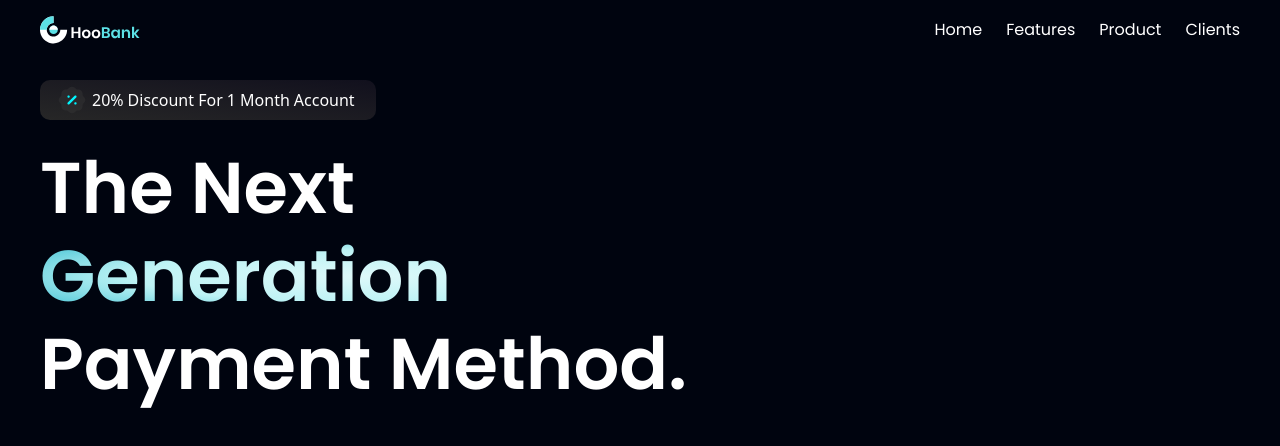
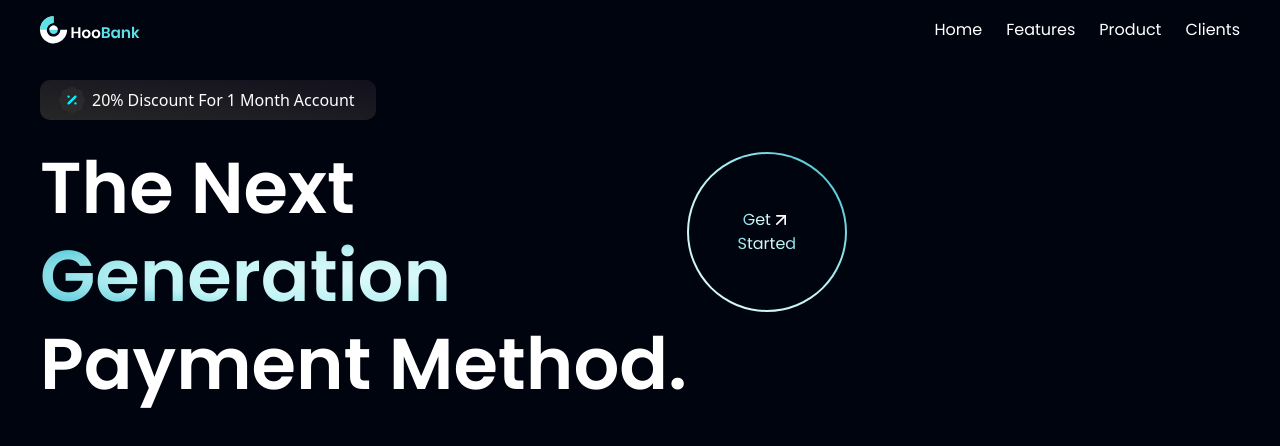
Before and after one commit to afiatamanna06/hoobank, a Next.js app: page / in a window 1280 px wide. Shown: the top 446 px of the page. Built offline with nearby package versions, Linux system fonts and the light colour scheme.

Commit message:
Add get started button

```diff
--- /dev/null
+++ b/components/home/GetStarted.tsx
@@ -0,0 +1,17 @@
+import { FiArrowUpRight } from "react-icons/fi"
+
+function GetStarted() {
+  return (
+    <div className="w-[10rem] h-[10rem] font-poppins rounded-full bg-gradient-to-tr from-[#def9fa] via-[#bef3f5] via-[#9dedf0] via-[#7de7eb] via-[#5ce1e6] to-[#33bbcf] p-[2px] cursor-pointer">
+        <div className="flex flex-col justify-center items-center bg-primary w-[100%] h-[100%] rounded-full">
+            <div className="flex flex-row items-center bg-gradient-radial from-[#def9fa] via-[#bef3f5] via-[#9dedf0] via-[#7de7eb] via-[#5ce1e6] to-[#33bbcf] bg-clip-text text-transparent">
+                Get
+                <FiArrowUpRight color="white" size={20} />
+            </div>
+            <div className="bg-gradient-radial from-[#def9fa] via-[#bef3f5] via-[#9dedf0] via-[#7de7eb] via-[#5ce1e6] to-[#33bbcf] bg-clip-text text-transparent">Started</div>
+        </div>
+    </div>
+  )
+}
+
+export default GetStarted
--- a/components/home/Home.tsx
+++ b/components/home/Home.tsx
@@ -1,6 +1,6 @@
 /* eslint-disable @next/next/no-img-element */
-import Image from "next/image"
-import Discount from "../../public/Discount.svg"
+
+import GetStarted from "./GetStarted"
 
 function Home() {
   return (
@@ -13,12 +13,15 @@ function Home() {
                 <div className="font-medium">1 Month</div>
                 Account
             </div>
-            <div className="flex flex-row items-center justify-between w-full">
+            <div className="flex flex-row items-start justify-between w-full">
               <h1 className="text-white md:text-7xl text-4xl font-poppins font-semibold">
               The Next
               <div className="bg-gradient-radial from-[#def9fa] via-[#bef3f5] via-[#9dedf0] via-[#7de7eb] via-[#5ce1e6] to-[#33bbcf] bg-clip-text text-transparent my-4">Generation</div>
               Payment Method.
               </h1>
+              <div className="sm:flex hidden">
+                <GetStarted />
+              </div>
             </div>
         </div>
     </section>
```
